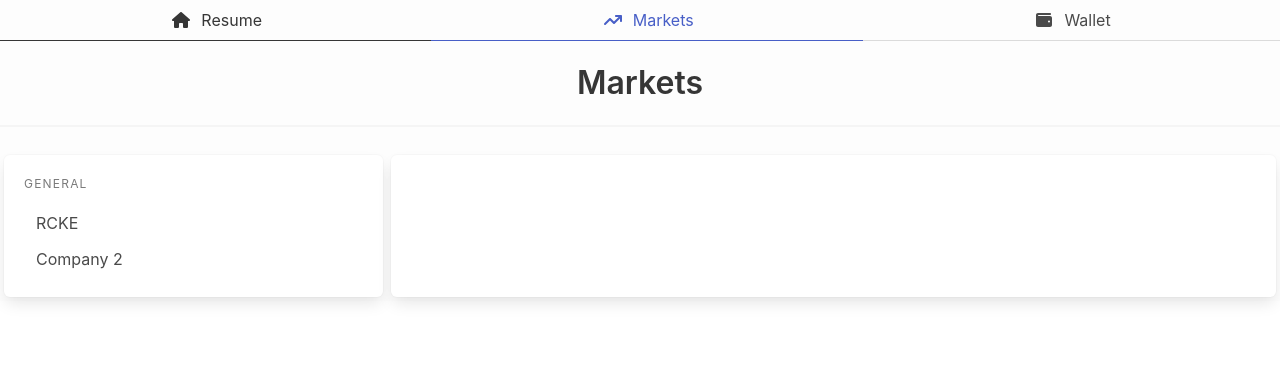
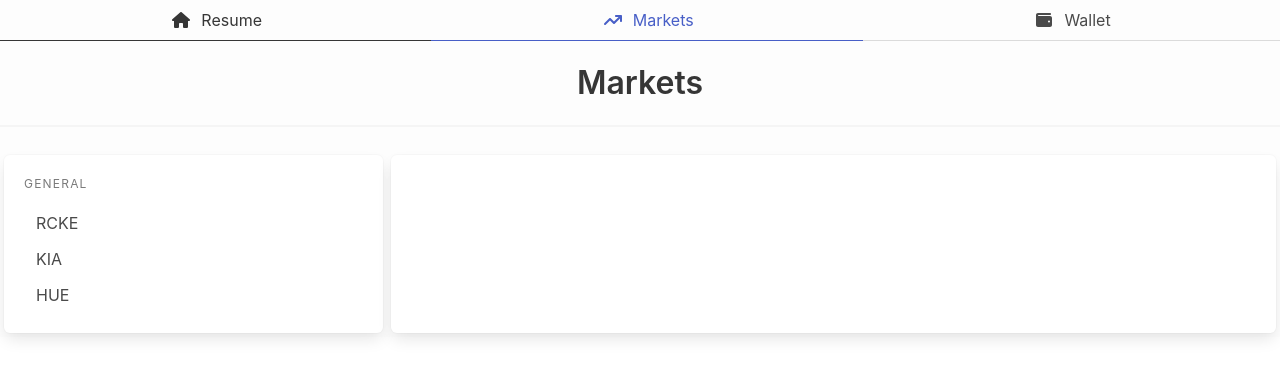
Before and after one commit to papiricoh/stock_market, a Vue app: page / in a window 1280 px wide. Both pictures are taken after a click on the item "Markets". Shown: the top 378 px of the page. Built offline with nearby package versions, Linux system fonts and the light colour scheme; what vue3-apexcharts would draw is missing.

Commit message:
Added dinamic company list and updated chart

```diff
--- a/src/App.vue
+++ b/src/App.vue
@@ -27,10 +27,32 @@ export default {
 
 
       companies: [
-        { label: 'RCKE', name: "Rockson Energy", share_price: 20000, total_shares: 1000000, historic: [2100, 2900, 6798, 12000, 17992, 24310, 32000, 25000, 22000, 20000] }
+        { label: 'RCKE', name: "Rockson Energy", share_price: 20000, total_shares: 1000000, historic: [2100, 2900, 6798, 12000, 17992, 24310, 32000, 25000, 22000, 20000] },
+        { label: 'KIA', name: "Kiamoto Industry Agency", share_price: 1457, total_shares: 100000, historic: [2100, 2900, 6798, 4852, 2000, 4500, 5410, 5600, 1024, 1457, 2130, 2030, 1203, 6798, 4852, 2000, 4500, 5410, 5600, 1024, 1457, 2130, 2030, 1203] },
+        { label: 'HUE', name: "Helios United Emporium", share_price: 123, total_shares: 1000, historic: [324, 461, 726, 124, 652, 624, 236, 426, 673, 123] }
       ]
     }
   },
+  components: {
+    StockChart,
+  },
+  methods: {
+    updateChart(data) {
+      this.$refs.stockChart.updateChart(data);
+    },
+    calculateMarketCap(price, tshares) {
+      this.market_cap = price * tshares;
+    },
+    checkChange(data) {
+      if (data[data.length - 1] > data[data.length - 2]) {
+        this.share_movement = 2;
+      }else if(data[data.length - 1] < data[data.length - 2]) {
+        this.share_movement = 0;
+      }else {
+        this.share_movement = 1;
+      }
+    }
+  }
 }
 </script>
 
@@ -90,9 +112,8 @@ export default {
             <p class="menu-label">
               General
             </p>
-            <ul class="menu-list">
-              <li><a @click="company_name = 'RCKE - Rockson Energy'">RCKE</a></li>
-              <li><a>Company 2</a></li>
+            <ul class="menu-list" v-for="company in companies">
+              <li><a @click="(company_name = company.label + ' - ' + company.name), (share_price = company.share_price), (num_of_shares = company.total_shares), calculateMarketCap(company.share_price, company.total_shares), checkChange(company.historic), updateChart(company.historic)">{{company.label}}</a></li>
             </ul>
           </aside>
         </div>
@@ -124,7 +145,7 @@ export default {
             <div class="company_data_box">
               <div class="graph_box">
                 <div>
-                  <StockChart></StockChart>
+                  <StockChart ref="stockChart"></StockChart>
                 </div>
                 <div>
                   <SharesChart></SharesChart>
--- a/src/components/StockChart.vue
+++ b/src/components/StockChart.vue
@@ -15,13 +15,23 @@ export default {
           enabled: false
         },
         xaxis: {
-          categories: [1, 2, 3, 4, 5, 6, 7, 8, 9, 10, 11, 12]
+          categories: [1, 2, 3, 4, 5, 6, 7, 8, 9, 10, 11, 12, 13, 14, 15, 16, 17, 18, 19, 20, 21, 22, 23,24,25,26,27,28,29,30,31]
         }
       },
       series: [{
         name: 'Share Price',
-        data: [12000, 12200, 13000, 11200, 10000, 9000, 8200, 10000, 18000, 14000, 16000, 20000]
+        data: [1]
       }]
+    }
+  },
+  methods: {
+    updateChart(data) {
+      let new_categories= [];
+      for (let index = 0; index < data.length + 1; index++) {
+        new_categories[index] = index + 1;
+      }
+      this.options.xaxis.categories = new_categories;
+      this.series[0].data = data;
     }
   }
 }
```
